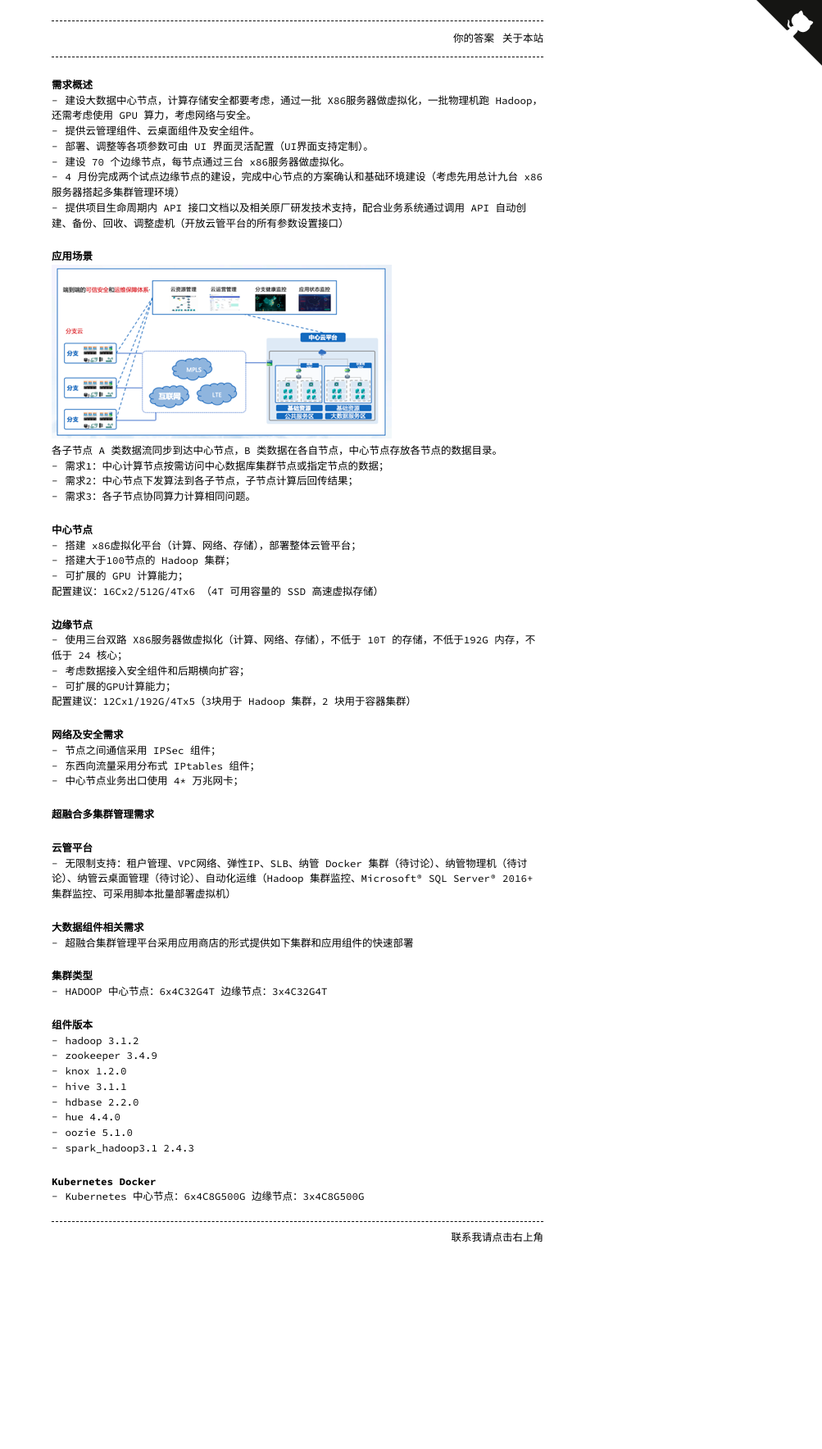
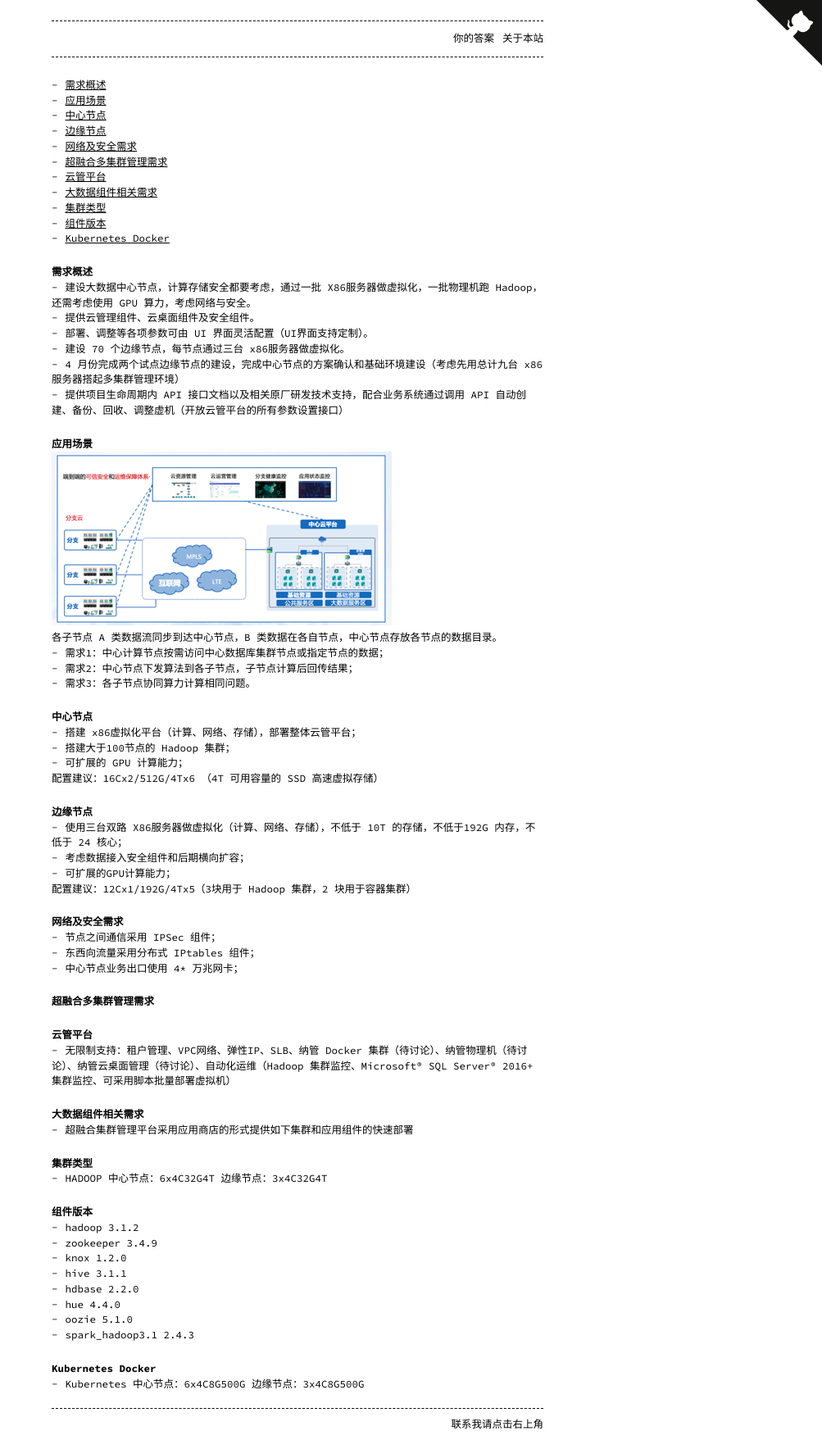
Before and after one commit to chldong/chldong.github.io, a Jekyll site: the page built from _posts/2020-04-23-某大数据项目组件需求.md, in a window 1280 px wide. Shown: the whole page at 82% size, without its empty margins (277-1280 px from the left). Built offline with Jekyll 4.4.1, drawn with Linux system fonts in a browser that asks for light colours; before the commit the page ends 1540 px from its top, so only the background shows below that.

Commit message:
auto TOC

```diff
--- a/_posts/2020-04-23-某大数据项目组件需求.md
+++ b/_posts/2020-04-23-某大数据项目组件需求.md
@@ -3,6 +3,21 @@ layout: post
 title: "某大数据项目组件需求文档"
 date: 2020-04-23
 ---
+<!-- TOC -->
+
+- [需求概述](#%E9%9C%80%E6%B1%82%E6%A6%82%E8%BF%B0)
+- [应用场景](#%E5%BA%94%E7%94%A8%E5%9C%BA%E6%99%AF)
+- [中心节点](#%E4%B8%AD%E5%BF%83%E8%8A%82%E7%82%B9)
+- [边缘节点](#%E8%BE%B9%E7%BC%98%E8%8A%82%E7%82%B9)
+- [网络及安全需求](#%E7%BD%91%E7%BB%9C%E5%8F%8A%E5%AE%89%E5%85%A8%E9%9C%80%E6%B1%82)
+- [超融合多集群管理需求](#%E8%B6%85%E8%9E%8D%E5%90%88%E5%A4%9A%E9%9B%86%E7%BE%A4%E7%AE%A1%E7%90%86%E9%9C%80%E6%B1%82)
+    - [云管平台](#%E4%BA%91%E7%AE%A1%E5%B9%B3%E5%8F%B0)
+- [大数据组件相关需求](#%E5%A4%A7%E6%95%B0%E6%8D%AE%E7%BB%84%E4%BB%B6%E7%9B%B8%E5%85%B3%E9%9C%80%E6%B1%82)
+    - [集群类型](#%E9%9B%86%E7%BE%A4%E7%B1%BB%E5%9E%8B)
+    - [组件版本](#%E7%BB%84%E4%BB%B6%E7%89%88%E6%9C%AC)
+    - [Kubernetes Docker](#kubernetes-docker)
+
+<!-- /TOC -->
 
 ## 需求概述
 
```
